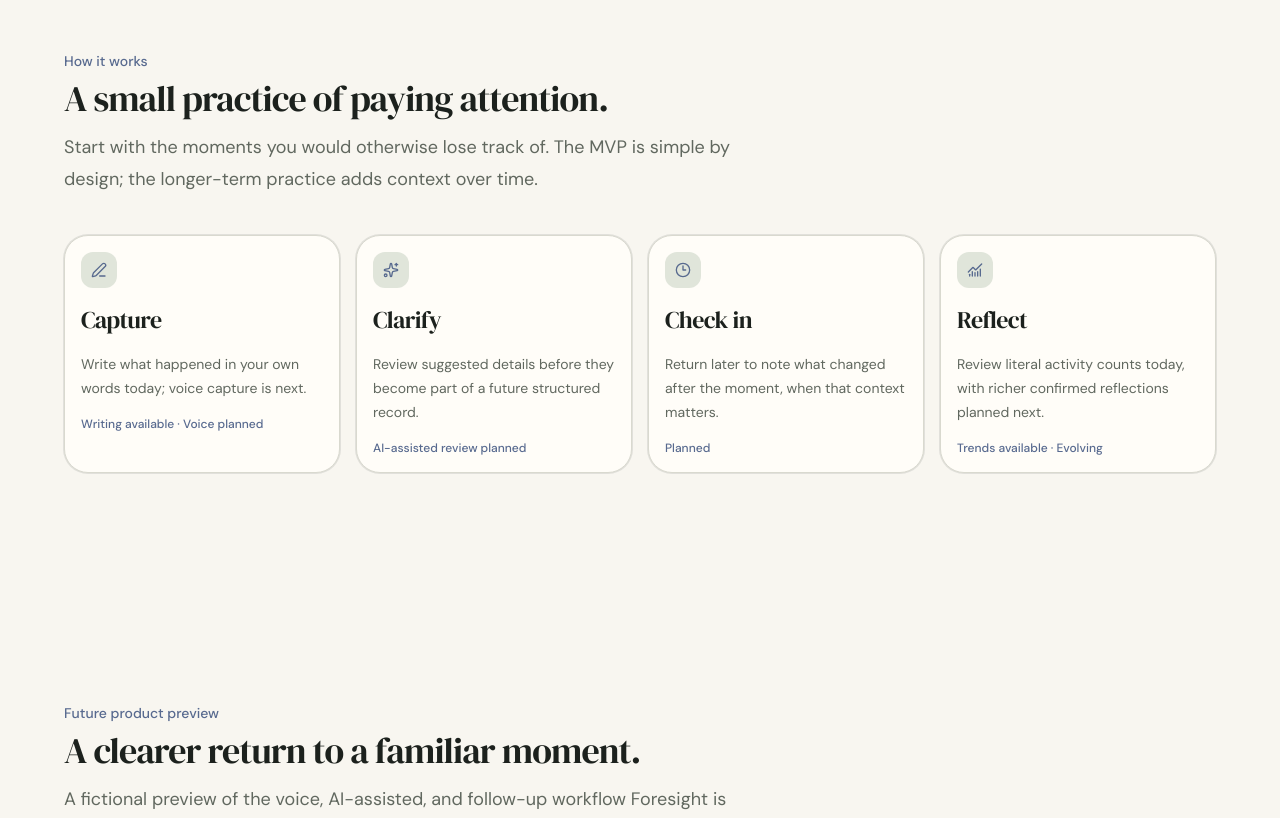
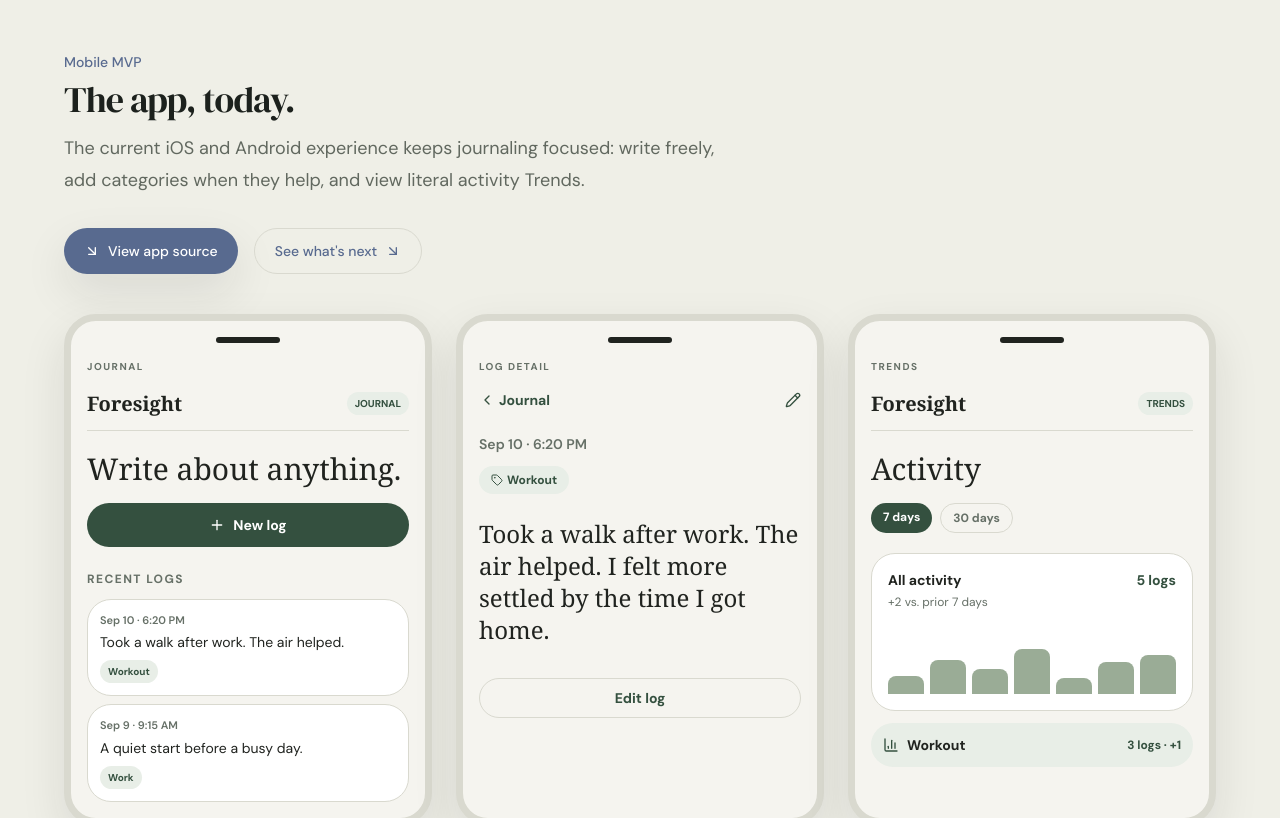
Before and after one commit to JohnKim04/Foresight-site, a Next.js app: page / in a window 1280 px wide. Shown: the part 780-1598 px from the top of the page. Built offline with nearby package versions, Linux system fonts and the light colour scheme.

Commit message:
feat(site): show current mobile app

```diff
--- a/app/page.tsx
+++ b/app/page.tsx
@@ -1,4 +1,5 @@
 import { ArrowDownRight, ChartNoAxesCombined, Clock3, PenLine, Sparkles } from "lucide-react";
+import { MobileAppPreview } from "@/components/mobile-app-preview";
 import { PreviewShell } from "@/components/preview-shell";
 import { GuidedPreview } from "@/components/preview/guided-preview";
 import { SectionHeading } from "@/components/section-heading";
@@ -35,6 +36,7 @@
           <nav aria-label="Primary navigation" className="order-3 w-full sm:order-none sm:w-auto">
             <ul className="flex items-center justify-between gap-4 text-sm text-muted-foreground sm:justify-start sm:gap-6">
               <li><a className="rounded-sm hover:text-ink" href="#how-it-works">How it works</a></li>
+              <li><a className="rounded-sm hover:text-ink" href="#app">The app</a></li>
               <li><a className="rounded-sm hover:text-ink" href="#preview">Preview</a></li>
               <li><a className="rounded-sm hover:text-ink" href="#principles">Principles</a></li>
             </ul>
@@ -52,6 +54,9 @@
             <a href="#preview" className="mt-8 inline-flex items-center gap-2 rounded-full bg-indigo px-5 py-3 text-sm font-medium text-primary-foreground shadow-elevated hover:bg-indigo/90">
               Explore the preview <ArrowDownRight aria-hidden="true" className="size-4" />
             </a>
+            <a href="https://github.com/JohnKim04/Foresight" target="_blank" rel="noreferrer" className="ml-4 inline-flex items-center gap-2 text-sm font-medium text-indigo hover:text-ink">
+              <ArrowDownRight aria-hidden="true" className="size-4" />View the app on GitHub
+            </a>
           </div>
           <div aria-hidden="true" className="relative mx-auto w-full max-w-md">
             <div className="absolute -inset-4 -rotate-3 rounded-xl border border-sage/60 bg-sage/20" />
@@ -60,6 +65,14 @@
               <div className="mt-7 space-y-3"><div className="h-2 w-4/5 rounded-full bg-ink/80" /><div className="h-2 w-full rounded-full bg-ink/15" /><div className="h-2 w-3/5 rounded-full bg-ink/15" /></div>
               <div className="mt-8 rounded-lg border border-border bg-canvas p-4"><div className="flex items-end gap-2"><span className="h-8 w-2 rounded-t-sm bg-sage" /><span className="h-12 w-2 rounded-t-sm bg-sage" /><span className="h-7 w-2 rounded-t-sm bg-sage" /><span className="h-16 w-2 rounded-t-sm bg-indigo" /><span className="h-11 w-2 rounded-t-sm bg-sage" /><span className="h-20 w-2 rounded-t-sm bg-indigo" /><span className="h-14 w-2 rounded-t-sm bg-sage" /></div><div className="mt-3 h-px w-full bg-border" /></div>
             </div>
+          </div>
+        </section>
+
+        <section id="app" className="border-y border-border bg-sage/10 py-section" aria-labelledby="app-heading">
+          <div className="site-container">
+            <SectionHeading id="app-heading" title="The app, today." eyebrow="Mobile MVP" description="The current iOS and Android experience keeps journaling focused: write freely, add categories when they help, and view literal activity Trends." />
+            <div className="mt-8 flex flex-wrap gap-4"><a href="https://github.com/JohnKim04/Foresight" target="_blank" rel="noreferrer" className="inline-flex items-center gap-2 rounded-full bg-indigo px-5 py-3 text-sm font-medium text-primary-foreground shadow-elevated hover:bg-indigo/90"><ArrowDownRight aria-hidden="true" className="size-4" />View app source</a><a href="#preview" className="inline-flex items-center gap-2 rounded-full border border-indigo px-5 py-3 text-sm font-medium text-indigo hover:bg-card">See what&apos;s next <ArrowDownRight aria-hidden="true" className="size-4" /></a></div>
+            <div className="mt-10"><MobileAppPreview /></div>
           </div>
         </section>
 
--- /dev/null
+++ b/components/mobile-app-preview.tsx
@@ -0,0 +1,43 @@
+import type { ReactNode } from "react";
+import { BarChart3, ChevronLeft, Pencil, Plus, Tag } from "lucide-react";
+
+export function MobileAppPreview() {
+  return (
+    <div className="grid gap-6 lg:grid-cols-3">
+      <PhoneFrame label="Journal">
+        <div className="flex items-center justify-between border-b border-[#d9ddd5] pb-3"><span className="font-serif text-xl font-bold text-[#20231f]">Foresight</span><span className="rounded-full bg-[#e8eee7] px-2 py-1 text-[10px] font-bold text-[#34503f]">JOURNAL</span></div>
+        <p className="mt-5 font-serif text-3xl leading-9 text-[#20231f]">Write about anything.</p>
+        <div className="mt-4 flex h-11 items-center justify-center gap-2 rounded-full bg-[#34503f] text-sm font-bold text-white"><Plus className="size-4" aria-hidden="true" />New log</div>
+        <p className="mt-6 text-xs font-bold uppercase tracking-[0.12em] text-[#667067]">Recent logs</p>
+        <div className="mt-3 space-y-2">
+          <LogRow date="Sep 10 · 6:20 PM" body="Took a walk after work. The air helped." category="Workout" />
+          <LogRow date="Sep 9 · 9:15 AM" body="A quiet start before a busy day." category="Work" />
+        </div>
+      </PhoneFrame>
+
+      <PhoneFrame label="Log detail">
+        <div className="flex items-center justify-between"><span className="inline-flex items-center gap-1 text-sm font-bold text-[#34503f]"><ChevronLeft className="size-4" aria-hidden="true" />Journal</span><Pencil className="size-4 text-[#34503f]" aria-label="Edit log" /></div>
+        <p className="mt-6 text-sm font-semibold text-[#667067]">Sep 10 · 6:20 PM</p>
+        <div className="mt-3 inline-flex items-center gap-1 rounded-full bg-[#e8eee7] px-3 py-1.5 text-xs font-bold text-[#34503f]"><Tag className="size-3" aria-hidden="true" />Workout</div>
+        <p className="mt-6 font-serif text-2xl leading-8 text-[#20231f]">Took a walk after work. The air helped. I felt more settled by the time I got home.</p>
+        <div className="mt-8 flex h-10 items-center justify-center rounded-full border border-[#34503f] text-sm font-bold text-[#34503f]">Edit log</div>
+      </PhoneFrame>
+
+      <PhoneFrame label="Trends">
+        <div className="flex items-center justify-between border-b border-[#d9ddd5] pb-3"><span className="font-serif text-xl font-bold text-[#20231f]">Foresight</span><span className="rounded-full bg-[#e8eee7] px-2 py-1 text-[10px] font-bold text-[#34503f]">TRENDS</span></div>
+        <p className="mt-5 font-serif text-3xl text-[#20231f]">Activity</p>
+        <div className="mt-4 flex gap-2"><span className="rounded-full bg-[#34503f] px-3 py-1.5 text-xs font-bold text-white">7 days</span><span className="rounded-full border border-[#bfc8bf] px-3 py-1.5 text-xs font-bold text-[#667067]">30 days</span></div>
+        <div className="mt-5 rounded-xl border border-[#d9ddd5] bg-white p-4"><div className="flex items-center justify-between"><span className="text-sm font-bold text-[#20231f]">All activity</span><span className="text-sm font-bold text-[#34503f]">5 logs</span></div><p className="mt-1 text-xs text-[#667067]">+2 vs. prior 7 days</p><div className="mt-5 flex h-16 items-end gap-1.5" aria-label="Example seven-day log chart">{[28, 52, 39, 70, 24, 49, 60].map((height, index) => <span key={index} className="flex-1 rounded-t-sm bg-[#9aac96]" style={{ height: `${height}%` }} />)}</div></div>
+        <div className="mt-3 flex items-center justify-between rounded-xl bg-[#e8eee7] p-3"><span className="inline-flex items-center gap-2 text-sm font-bold text-[#20231f]"><BarChart3 className="size-4 text-[#34503f]" aria-hidden="true" />Workout</span><span className="text-xs font-bold text-[#34503f]">3 logs · +1</span></div>
+      </PhoneFrame>
+    </div>
+  );
+}
+
+function PhoneFrame({ label, children }: { label: string; children: ReactNode }) {
+  return <article className="mx-auto w-full max-w-sm rounded-[2rem] border-[7px] border-[#20231f] bg-[#f5f4ef] p-4 shadow-elevated"><div className="mx-auto mb-4 h-1.5 w-16 rounded-full bg-[#20231f]" /><p className="mb-4 text-[10px] font-bold uppercase tracking-[0.15em] text-[#667067]">{label}</p>{children}</article>;
+}
+
+function LogRow({ date, body, category }: { date: string; body: string; category: string }) {
+  return <div className="rounded-xl border border-[#d9ddd5] bg-white p-3"><p className="text-[11px] font-semibold text-[#667067]">{date}</p><p className="mt-1 text-sm leading-5 text-[#20231f]">{body}</p><span className="mt-2 inline-block rounded-full bg-[#e8eee7] px-2 py-1 text-[10px] font-bold text-[#34503f]">{category}</span></div>;
+}
```
Also changed, not shown: 1 other file (tests, documents, lock files or other folders).
